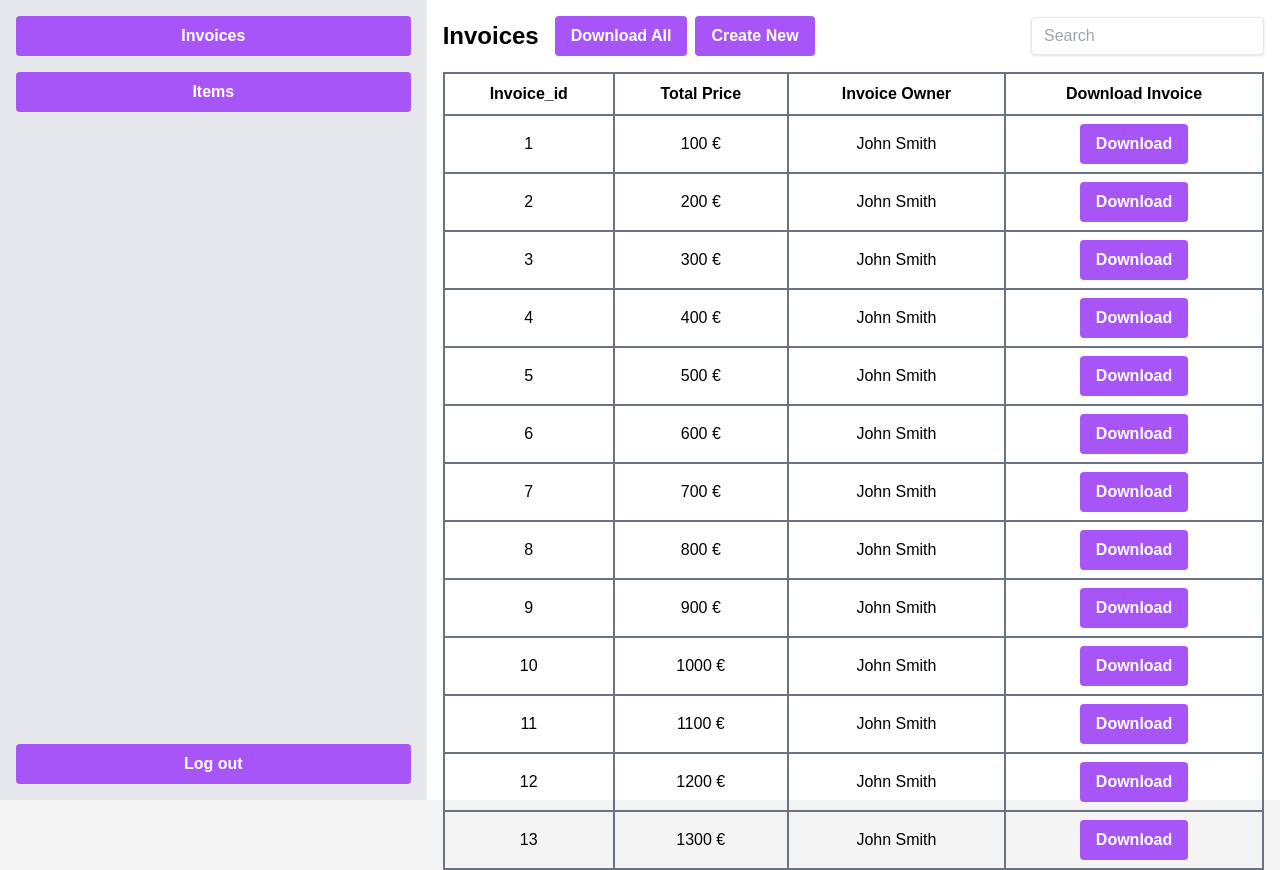
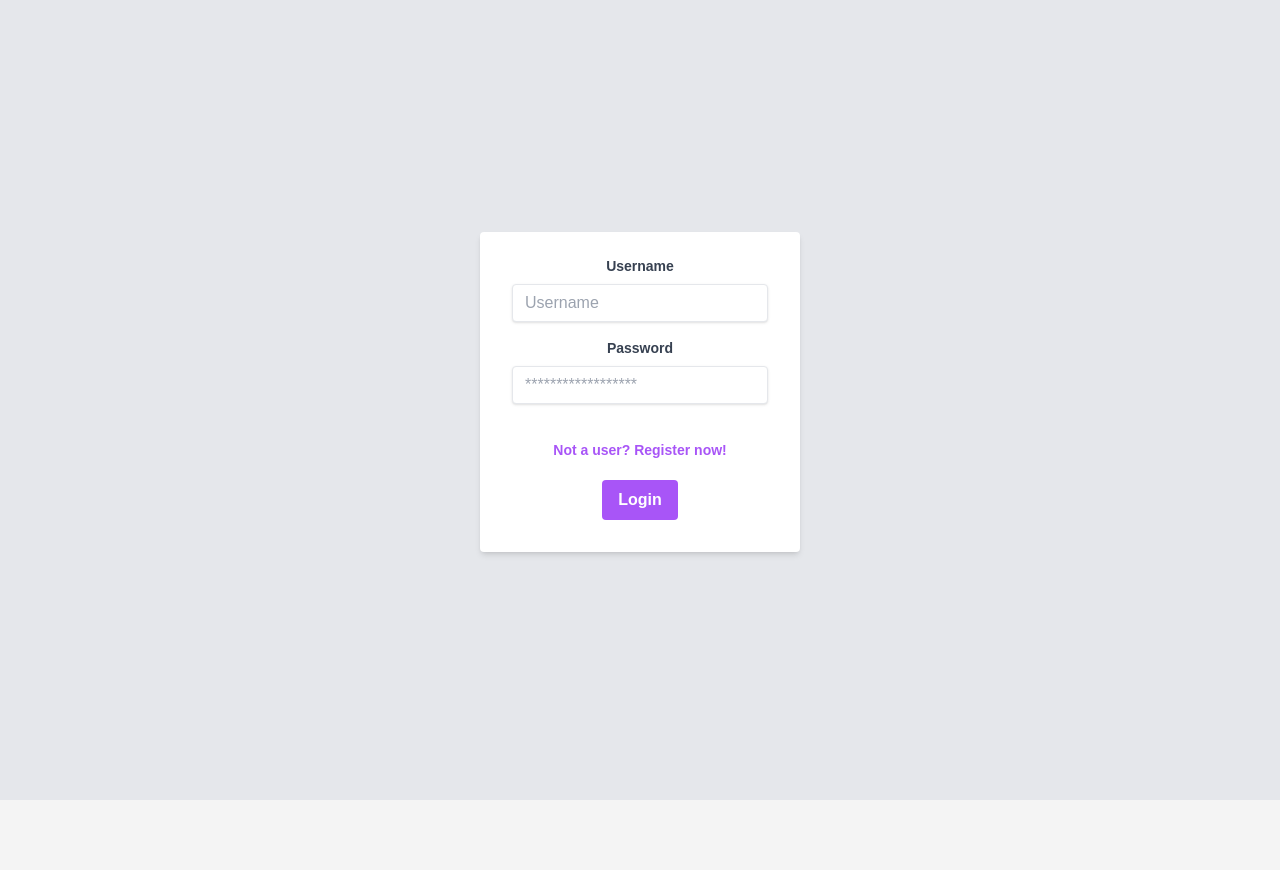
Before and after one commit to cvele3/invoice-FE, a React (Create React App) app: page / in a window 1280 px wide. After the commit the page ends 800 px from the top, so only its background shows below. Built offline with nearby package versions, Linux system fonts and the light colour scheme.

Commit message:
Partly implemented communication with backend

```diff
--- a/package.json
+++ b/package.json
@@ -6,10 +6,14 @@
     "@testing-library/jest-dom": "^5.17.0",
     "@testing-library/react": "^13.4.0",
     "@testing-library/user-event": "^13.5.0",
+    "axios": "^1.7.1",
     "react": "^18.3.1",
     "react-dom": "^18.3.1",
+    "react-router-dom": "^6.23.1",
     "react-scripts": "5.0.1",
-    "web-vitals": "^2.1.4"
+    "react-toastify": "^10.0.5",
+    "web-vitals": "^2.1.4",
+    "xlsx": "^0.18.5"
   },
   "scripts": {
     "start": "react-scripts start",
--- a/src/App.js
+++ b/src/App.js
@@ -1,18 +1,26 @@
 import React from 'react';
+import { BrowserRouter as Router, Route, Routes } from 'react-router-dom';
 import './index.css';
 import Registration from './components/Registration';
 import Login from './components/Login';
 import ShowInvoices from './pages/ShowInvoices';
+import { ToastContainer } from 'react-toastify';
 
 function App() {
   return (
-    <div className="flex flex-col min-h-screen bg-gray-200 text-center">
-      <main className="flex-grow">
-        < ShowInvoices />
-        {/* < Login /> */}
-        {/* < Registration /> */}
-      </main>
-    </div>
+    <Router>
+      <div className="flex flex-col min-h-screen bg-gray-200 text-center">
+        <main className="flex-grow">
+          <Routes>
+            <Route path="/" element={<Login />} />
+            <Route path="/login" element={<Login />} />
+            <Route path="/register" element={<Registration />} />
+            <Route path="/invoices" element={<ShowInvoices />} />
+          </Routes>
+          <ToastContainer />
+        </main>
+      </div>
+    </Router>
   );
 }
 
--- /dev/null
+++ b/src/api.js
@@ -0,0 +1,79 @@
+import axios from 'axios';
+
+const API_URL = 'http://localhost:6464';
+
+export const register = async (username, password, fullName) => {
+    console.log("Do tud sam dosao");
+    try {
+        const response = await axios.post(`${API_URL}/authentication/registration`, {
+            username,
+            password,
+            fullName
+        });
+
+        if (response.status === 200) {
+            return response.data;
+        } else {
+            throw new Error(response.data);
+        }
+    } catch (error) {
+        throw error;
+    }
+};
+
+export const login = async (username, password) => {
+    try {
+        const response = await axios.post(`${API_URL}/authentication/login`, {
+            username,
+            password
+        });
+
+        if (response.status === 200) {
+            localStorage.setItem('token', response.data.token);
+            localStorage.setItem('username', response.data.username);
+            return {
+                message: response.data.message,
+                username: response.data.username,
+                token: response.data.token
+            };
+        } else {
+            throw new Error(response.data.message);
+        }
+    } catch (error) {
+        console.error(error);
+        throw error;
+    }
+};
+
+export const getAllInvoicesByUser = async (username) => {
+    try {
+        const token = localStorage.getItem('token');
+        const response = await axios.get(`${API_URL}/invoice/getAllInvoicesByUsername/${username}`, {
+            headers: { Authorization: `Bearer ${token}` }
+        });
+
+        if (response.status === 200) {
+            return response.data;
+        } else {
+            throw new Error(response.data.message);
+        }
+    } catch (error) {
+        throw error;
+    }
+};
+
+export const getInvoiceById = async (invoiceId) => {
+    try {
+        const response = await axios.get(`${API_URL}/invoice/getInvoiceById/${invoiceId}`, {
+            headers: { Authorization: `Bearer ${localStorage.getItem('token')}` }
+        });
+
+        if (response.status === 200) {
+            return response.data;
+        } else {
+            throw new Error(response.data);
+        }
+    } catch (error) {
+        throw error;
+    }
+};
--- a/src/components/Invoices.jsx
+++ b/src/components/Invoices.jsx
@@ -1,8 +1,11 @@
-import React, { useState } from 'react';
+import React, { useState, useEffect } from 'react';
 import CreateInvoice from './CreateInvoice';
+import { getAllInvoicesByUser, getInvoiceById } from '../api';
+import { utils, writeFile } from 'xlsx';
 
 const Invoices = () => {
     const [isCreating, setIsCreating] = useState(false);
+    const [invoices, setInvoices] = useState([]);
 
     const startCreating = () => {
         setIsCreating(true);
@@ -12,22 +15,46 @@ const Invoices = () => {
         setIsCreating(false);
     }
 
-    const invoices = [
-        { id: 1, totalPrice: 100, owner: 'John Smith', downloadLink: '#' },
-        { id: 2, totalPrice: 200, owner: 'John Smith', downloadLink: '#' },
-        { id: 3, totalPrice: 300, owner: 'John Smith', downloadLink: '#' },
-        { id: 4, totalPrice: 400, owner: 'John Smith', downloadLink: '#' },
-        { id: 5, totalPrice: 500, owner: 'John Smith', downloadLink: '#' },
-        { id: 6, totalPrice: 600, owner: 'John Smith', downloadLink: '#' },
-        { id: 7, totalPrice: 700, owner: 'John Smith', downloadLink: '#' },
-        { id: 8, totalPrice: 800, owner: 'John Smith', downloadLink: '#' },
-        { id: 9, totalPrice: 900, owner: 'John Smith', downloadLink: '#' },
-        { id: 10, totalPrice: 1000, owner: 'John Smith', downloadLink: '#' },
-        { id: 11, totalPrice: 1100, owner: 'John Smith', downloadLink: '#' },
-        { id: 12, totalPrice: 1200, owner: 'John Smith', downloadLink: '#' },
-        { id: 13, totalPrice: 1300, owner: 'John Smith', downloadLink: '#' }
-        // Add more dummy data here
-    ];
+    const downloadInvoice = async (invoiceId) => {
+        try {
+            const invoice = await getInvoiceById(invoiceId);
+            const newInvoice = {
+                id: invoice.id,
+                invoiceDate: invoice.invoiceDate,
+                invoiceNumber: invoice.invoiceNumber,
+                invoiceAmount: invoice.invoiceAmount,
+                customerUsername: invoice.customerUsername,
+                paymentType: invoice.paymentType.type
+            };
+            const ws = utils.json_to_sheet([newInvoice]);
+            const wb = utils.book_new();
+            utils.book_append_sheet(wb, ws, "Invoice");
+            writeFile(wb, `invoice_${invoiceId}.xlsx`);
+        } catch (error) {
+            console.error(error);
+        }
+    }
+
+    useEffect(() => {
+        const fetchInvoices = async () => {
+            const username = localStorage.getItem('username');
+            if (username) {
+                try {
+                    const response = await getAllInvoicesByUser(username);
+                    const invoices = response.map(invoice => ({
+                        id: invoice.id,
+                        totalPrice: invoice.invoiceAmount,
+                        owner: invoice.customerUsername
+                    }));
+                    setInvoices(invoices);
+                } catch (error) {
+                    console.error(error);
+                }
+            }
+        };
+
+        fetchInvoices();
+    }, []);
 
 
     return (
@@ -60,7 +87,7 @@ const Invoices = () => {
                             <td className="border-2 border-gray-500 px-4 py-2">{invoice.totalPrice} €</td>
                             <td className="border-2 border-gray-500 px-4 py-2">{invoice.owner}</td>
                             <td className="border-2 border-gray-500 px-4 py-2">
-                                <button onClick={() => window.location.href = invoice.downloadLink} className="bg-purple-500 hover:bg-purple-700 text-white font-bold py-2 px-4 rounded">
+                                <button onClick={() => downloadInvoice(invoice.id)} className="bg-purple-500 hover:bg-purple-700 text-white font-bold py-2 px-4 rounded">
                                     Download
                                 </button>
                             </td>
--- a/src/components/Login.jsx
+++ b/src/components/Login.jsx
@@ -1,13 +1,28 @@
 import React, { useState } from "react";
+import { useNavigate } from 'react-router-dom';
+import { login } from '../api';
+import { toast } from "react-toastify";
+
 
 const Login = () => {
     const [username, setUsername] = useState("");
     const [password, setPassword] = useState("");
 
-    const submitLogin = (e) => {
+    const navigate = useNavigate();
+
+    const submitLogin = async (e) => {
         e.preventDefault();
-        console.log("Username:", username);
-        console.log("Password:", password);
+        try {
+            const response = await login(username, password);
+            console.log(response.token);
+            navigate('/invoices');
+        } catch (error) {
+            toast.error('Check your credentials, or create account', { autoClose: 2000 });
+        }
+    }
+
+    const goToRegistration = () => {
+        navigate('/register');
     }
 
     return (
@@ -27,9 +42,9 @@ const Login = () => {
                         <input className="shadow appearance-none border rounded w-full py-2 px-3 text-gray-700 mb-3 leading-tight focus:outline-none focus:shadow-outline" id="password" type="password" placeholder="******************" value={password} onChange={(e) => setPassword(e.target.value)} />
                     </div>
                     <div className="flex flex-col items-center justify-between">
-                        <a className="inline-block align-baseline font-bold text-sm text-purple-500 hover:text-purple-800 mb-5" href="/register">
+                        <button onClick={goToRegistration} className="inline-block align-baseline font-bold text-sm text-purple-500 hover:text-purple-800 mb-5">
                             Not a user? Register now!
-                        </a>
+                        </button>
                         <button className="bg-purple-500 hover:bg-purple-700 text-white font-bold py-2 px-4 rounded focus:outline-none focus:shadow-outline" type="button" onClick={submitLogin}>
                             Login
                         </button>
--- a/src/components/Registration.jsx
+++ b/src/components/Registration.jsx
@@ -1,15 +1,25 @@
 import React, { useState } from "react";
+import { register } from "../api";
+import { toast } from 'react-toastify';
+import 'react-toastify/dist/ReactToastify.css';
+import { useNavigate } from 'react-router-dom';
 
 const Registration = () => {
     const [fullName, setFullName] = useState("");
     const [username, setUsername] = useState("");
     const [password, setPassword] = useState("");
 
-    const submitRegistration = (e) => {
+    const navigate = useNavigate();
+
+    const submitRegistration = async (e) => {
         e.preventDefault();
-        console.log("Full Name:", fullName);
-        console.log("Username:", username);
-        console.log("Password:", password);
+        try {
+            const response = await register(username, password, fullName);
+            console.log(response);
+            navigate('/login');
+        } catch (error) {
+            toast.error('User already exists', { autoClose: 2000 });
+        }
     }
 
     return (
--- a/src/components/SideBar.jsx
+++ b/src/components/SideBar.jsx
@@ -1,6 +1,17 @@
 import React from 'react';
+import { useNavigate } from 'react-router-dom';
 
 const SideBar = () => {
+
+    const navigate = useNavigate();
+
+    const logout = (e) => {
+        e.preventDefault();
+        localStorage.removeItem('token');
+        localStorage.removeItem('username');
+        navigate('/login');
+    }
+
     return (
         <div className="w-1/3 h-screen bg-gray-200 p-4 flex flex-col justify-between">
             <div>
@@ -11,7 +22,7 @@ const SideBar = () => {
                     Items
                 </button>
             </div>
-            <button className="bg-purple-500 hover:bg-purple-700 text-white font-bold py-2 px-4 rounded w-full">
+            <button className="bg-purple-500 hover:bg-purple-700 text-white font-bold py-2 px-4 rounded w-full" onClick={logout}>
                 Log out
             </button>
         </div>
```
Also changed, not shown: 1 other file (tests, documents, lock files or other folders).
